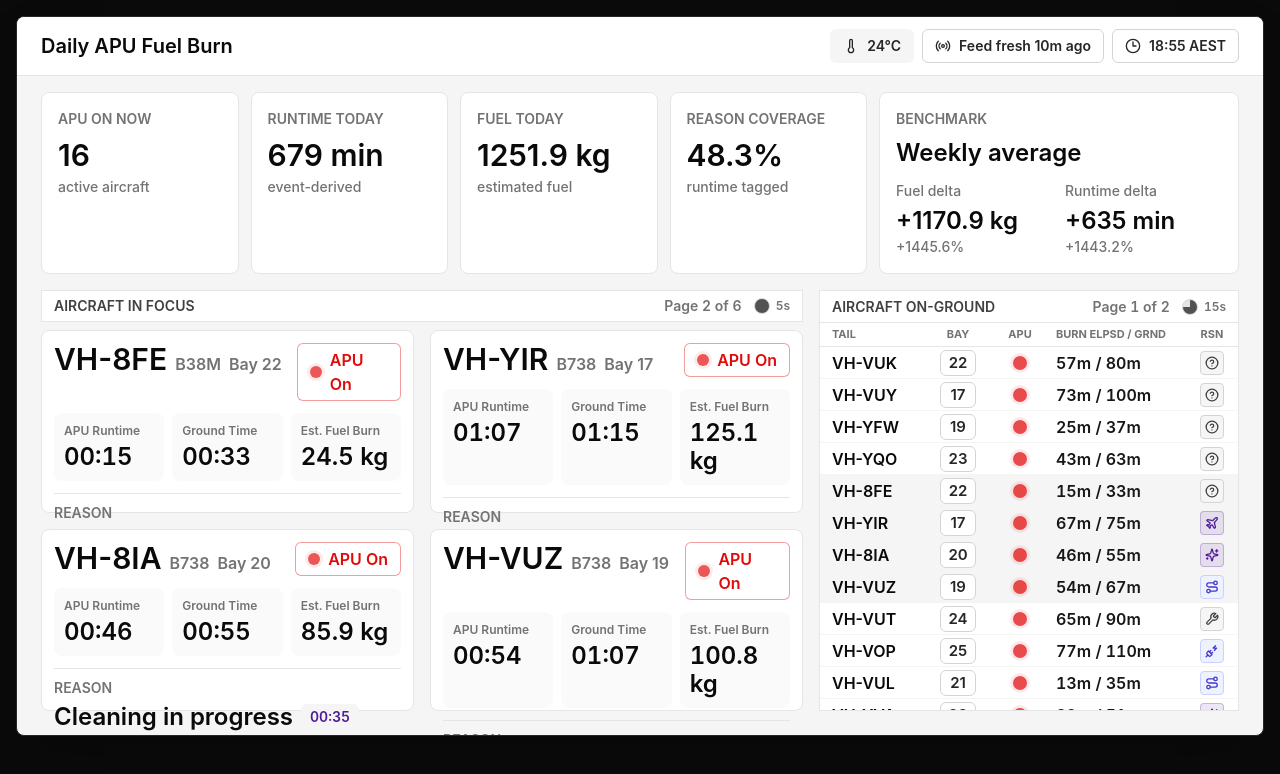
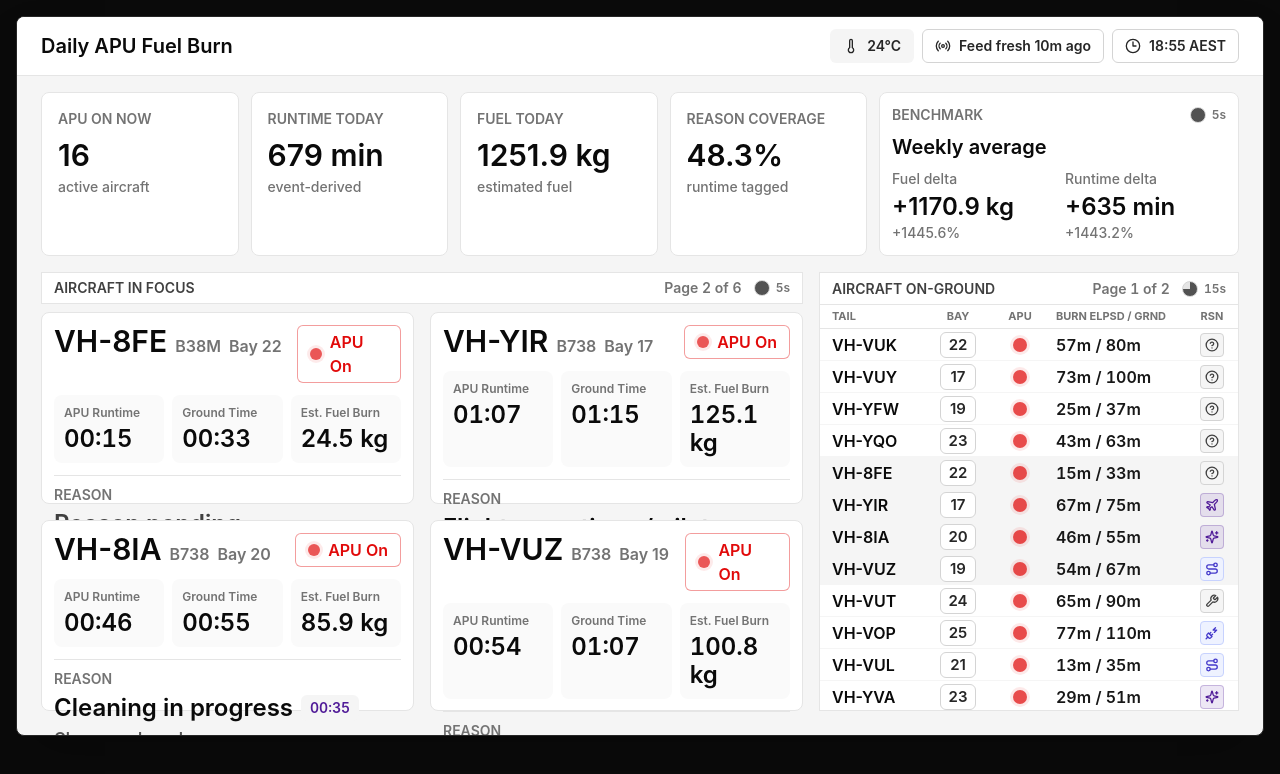
Before and after one commit to ben-dowden/APU-Alerting-Dashboard, a Next.js app: page /senior/bne/wallboard in a window 1280 px wide. Shown: the top 774 px of the page. Built offline with nearby package versions, Linux system fonts and the light colour scheme.

Commit message:
Add-wallboard-rotation-timers

```diff
--- a/components/wallboard/senior-wallboard-layout.tsx
+++ b/components/wallboard/senior-wallboard-layout.tsx
@@ -8,9 +8,7 @@ import {
   deriveCurrentBoard,
   deriveDailyScorecard,
 } from "@/lib/read-models";
-import { WallboardAircraftStage } from "./wallboard-aircraft-stage";
-import { WallboardCommandBar } from "./wallboard-command-bar";
-import { WallboardScorecardBand } from "./wallboard-scorecard-band";
+import { WallboardRotationShell } from "./wallboard-rotation-shell";
 
 const boardNowIso = "2026-05-22T08:55:00.000Z";
 
@@ -62,19 +60,15 @@ export function SeniorWallboardLayout() {
   return (
     <main className="min-h-screen bg-neutral-950 p-4 text-white">
       <div className="mx-auto flex aspect-video max-h-[calc(100vh-2rem)] min-h-[720px] w-full max-w-[1600px] flex-col overflow-hidden rounded-product border border-neutral-800 bg-neutral-100 text-neutral-950 shadow-2xl">
-        <WallboardCommandBar
+        <WallboardRotationShell
+          aircraftCards={aircraftCards}
+          benchmarkBaselines={benchmarkBaselines}
+          benchmarkCurrent={benchmarkCurrent}
           localTimeLabel={formatBneLocalTime(board.nowIso)}
+          scorecard={scorecard}
           sourceFreshnessLabel={sourceFreshnessLabel(board)}
           temperatureLabel={`${board.weather?.temperatureC ?? "--"}°C`}
         />
-
-        <WallboardScorecardBand
-          benchmarkBaselines={benchmarkBaselines}
-          benchmarkCurrent={benchmarkCurrent}
-          scorecard={scorecard}
-        />
-
-        <WallboardAircraftStage aircraft={aircraftCards} />
       </div>
     </main>
   );
--- a/components/wallboard/wallboard-aircraft-stage.tsx
+++ b/components/wallboard/wallboard-aircraft-stage.tsx
@@ -1,21 +1,22 @@
 "use client";
 
-import { useEffect, useMemo, useState } from "react";
+import { useMemo } from "react";
 
 import type { AircraftCardReadModel } from "@/lib/read-models";
 import { WallboardAircraftCarousel } from "./wallboard-aircraft-carousel";
 import { WallboardSideIndex } from "./wallboard-side-index";
+import {
+  remainingFor,
+  wallboardCardPageSize,
+  wallboardCardRotationIntervalMs,
+  wallboardSidebarPageSize,
+  wallboardSidebarRotationIntervalMs,
+} from "./wallboard-rotation";
 
 type WallboardAircraftStageProps = {
   aircraft: AircraftCardReadModel[];
+  elapsedMs: number;
 };
-
-export const wallboardCardPageSize = 4;
-export const wallboardSidebarPageSize = 16;
-export const wallboardCardRotationIntervalMs = 5000;
-export const wallboardSidebarRotationIntervalMs = 20000;
-
-const tickMs = 1000;
 
 const chunkAircraft = (aircraft: AircraftCardReadModel[], pageSize: number) => {
   const pages: AircraftCardReadModel[][] = [];
@@ -27,28 +28,7 @@ const chunkAircraft = (aircraft: AircraftCardReadModel[], pageSize: number) => {
   return pages;
 };
 
-const remainingFor = (elapsedMs: number, intervalMs: number) =>
-  intervalMs - (elapsedMs % intervalMs);
-
-export function WallboardAircraftStage({ aircraft }: WallboardAircraftStageProps) {
-  const [elapsedMs, setElapsedMs] = useState(0);
-  const aircraftSignature = useMemo(
-    () => aircraft.map((aircraftCard) => aircraftCard.tail).join("|"),
-    [aircraft],
-  );
-
-  useEffect(() => {
-    setElapsedMs(0);
-  }, [aircraftSignature]);
-
-  useEffect(() => {
-    const intervalId = window.setInterval(() => {
-      setElapsedMs((currentElapsedMs) => currentElapsedMs + tickMs);
-    }, tickMs);
-
-    return () => window.clearInterval(intervalId);
-  }, [aircraftSignature]);
-
+export function WallboardAircraftStage({ aircraft, elapsedMs }: WallboardAircraftStageProps) {
   const sidebarPages = useMemo(
     () => chunkAircraft(aircraft, wallboardSidebarPageSize),
     [aircraft],
--- /dev/null
+++ b/components/wallboard/wallboard-rotation-shell.tsx
@@ -0,0 +1,70 @@
+"use client";
+
+import { useEffect, useState } from "react";
+
+import type {
+  AircraftCardReadModel,
+  BenchmarkBaselines,
+  BenchmarkCurrent,
+  DailyScorecard,
+} from "@/lib/read-models";
+import { WallboardAircraftStage } from "./wallboard-aircraft-stage";
+import { WallboardCommandBar } from "./wallboard-command-bar";
+import { WallboardScorecardBand } from "./wallboard-scorecard-band";
+import {
+  activeBenchmarkModeForElapsed,
+  remainingFor,
+  wallboardBenchmarkRotationIntervalMs,
+  wallboardRotationTickMs,
+} from "./wallboard-rotation";
+
+type WallboardRotationShellProps = {
+  aircraftCards: AircraftCardReadModel[];
+  benchmarkBaselines: BenchmarkBaselines;
+  benchmarkCurrent: BenchmarkCurrent;
+  localTimeLabel: string;
+  scorecard: DailyScorecard;
+  sourceFreshnessLabel: string;
+  temperatureLabel: string;
+};
+
+export function WallboardRotationShell({
+  aircraftCards,
+  benchmarkBaselines,
+  benchmarkCurrent,
+  localTimeLabel,
+  scorecard,
+  sourceFreshnessLabel,
+  temperatureLabel,
+}: WallboardRotationShellProps) {
+  const [elapsedMs, setElapsedMs] = useState(0);
+  const activeBenchmarkMode = activeBenchmarkModeForElapsed(elapsedMs);
+
+  useEffect(() => {
+    const intervalId = window.setInterval(() => {
+      setElapsedMs((currentElapsedMs) => currentElapsedMs + wallboardRotationTickMs);
+    }, wallboardRotationTickMs);
+
+    return () => window.clearInterval(intervalId);
+  }, []);
+
+  return (
+    <>
+      <WallboardCommandBar
+        localTimeLabel={localTimeLabel}
+        sourceFreshnessLabel={sourceFreshnessLabel}
+        temperatureLabel={temperatureLabel}
+      />
+
+      <WallboardScorecardBand
+        activeBenchmarkMode={activeBenchmarkMode}
+        benchmarkRemainingMs={remainingFor(elapsedMs, wallboardBenchmarkRotationIntervalMs)}
+        benchmarkBaselines={benchmarkBaselines}
+        benchmarkCurrent={benchmarkCurrent}
+        scorecard={scorecard}
+      />
+
+      <WallboardAircraftStage aircraft={aircraftCards} elapsedMs={elapsedMs} />
+    </>
+  );
+}
--- /dev/null
+++ b/components/wallboard/wallboard-rotation.ts
@@ -0,0 +1,25 @@
+import type { BenchmarkMode } from "@/lib/read-models";
+
+export const wallboardCardPageSize = 4;
+export const wallboardSidebarPageSize = 16;
+export const wallboardCardRotationIntervalMs = 5000;
+export const wallboardSidebarRotationIntervalMs = 20000;
+export const wallboardBenchmarkRotationIntervalMs = 5000;
+export const wallboardRotationTickMs = 1000;
+
+export const wallboardBenchmarkModes: BenchmarkMode[] = [
+  "similar_temperature",
+  "weekly_average",
+  "monthly_average",
+  "annual_average",
+];
+
+export const remainingFor = (elapsedMs: number, intervalMs: number) =>
+  intervalMs - (elapsedMs % intervalMs);
+
+export const activeBenchmarkModeForElapsed = (elapsedMs: number) => {
+  const activeIndex =
+    Math.floor(elapsedMs / wallboardBenchmarkRotationIntervalMs) % wallboardBenchmarkModes.length;
+
+  return wallboardBenchmarkModes[activeIndex];
+};
--- a/components/wallboard/wallboard-scorecard-band.tsx
+++ b/components/wallboard/wallboard-scorecard-band.tsx
@@ -1,7 +1,4 @@
-"use client";
-
-import { useEffect, useState } from "react";
-
+import { Badge } from "@/components/ui/badge";
 import {
   deriveBenchmarkPanel,
   type BenchmarkBaselines,
@@ -10,10 +7,14 @@ import {
   type BenchmarkMode,
   type DailyScorecard,
 } from "@/lib/read-models";
+import { wallboardBenchmarkRotationIntervalMs } from "./wallboard-rotation";
+import { WallboardTimerWheel } from "./wallboard-timer-wheel";
 
 type WallboardScorecardBandProps = {
+  activeBenchmarkMode: BenchmarkMode;
   benchmarkBaselines: BenchmarkBaselines;
   benchmarkCurrent: BenchmarkCurrent;
+  benchmarkRemainingMs: number;
   scorecard: DailyScorecard;
 };
 
@@ -22,15 +23,6 @@ type ScorecardMetric = {
   value: string;
   detail: string;
 };
-
-const benchmarkModes: BenchmarkMode[] = [
-  "similar_temperature",
-  "weekly_average",
-  "monthly_average",
-  "annual_average",
-];
-
-const rotationIntervalMs = 5000;
 
 const formatSigned = (value: number) => (value > 0 ? `+${value}` : `${value}`);
 
@@ -50,27 +42,26 @@ const scorecardMetricsFor = (scorecard: DailyScorecard): ScorecardMetric[] => [
 ];
 
 export function WallboardScorecardBand({
+  activeBenchmarkMode,
   benchmarkBaselines,
   benchmarkCurrent,
+  benchmarkRemainingMs,
   scorecard,
 }: WallboardScorecardBandProps) {
-  const [activeBenchmarkIndex, setActiveBenchmarkIndex] = useState(0);
-  const activeMode = benchmarkModes[activeBenchmarkIndex];
-  const benchmark = deriveBenchmarkPanel(benchmarkCurrent, activeMode, benchmarkBaselines);
+  const benchmark = deriveBenchmarkPanel(
+    benchmarkCurrent,
+    activeBenchmarkMode,
+    benchmarkBaselines,
+  );
   const metrics = scorecardMetricsFor(scorecard);
-
-  useEffect(() => {
-    const intervalId = window.setInterval(() => {
-      setActiveBenchmarkIndex((currentIndex) => (currentIndex + 1) % benchmarkModes.length);
-    }, rotationIntervalMs);
-
-    return () => window.clearInterval(intervalId);
-  }, []);
 
   return (
     <div className="grid gap-3 px-6 py-4 xl:grid-cols-[minmax(0,1fr)_360px]">
       <ScorecardMetrics metrics={metrics} />
-      <BenchmarkRotationPanel activeComparison={benchmark.activeComparison} />
+      <BenchmarkRotationPanel
+        activeComparison={benchmark.activeComparison}
+        remainingMs={benchmarkRemainingMs}
+      />
     </div>
   );
 }
@@ -96,25 +87,53 @@ function ScorecardMetrics({ metrics }: { metrics: ScorecardMetric[] }) {
   );
 }
 
-function BenchmarkRotationPanel({ activeComparison }: { activeComparison: BenchmarkComparison }) {
+function BenchmarkRotationPanel({
+  activeComparison,
+  remainingMs,
+}: {
+  activeComparison: BenchmarkComparison;
+  remainingMs: number;
+}) {
+  const title =
+    activeComparison.mode === "similar_temperature"
+      ? "Similar temp. days:"
+      : activeComparison.basisLabel;
+
   return (
     <section
       aria-label="Wallboard benchmark rotation"
       aria-live="polite"
-      className="rounded-product border border-neutral-200 bg-white p-4"
-      data-rotation-interval-ms={rotationIntervalMs}
+      className="rounded-product border border-neutral-200 bg-white p-3"
+      data-rotation-interval-ms={wallboardBenchmarkRotationIntervalMs}
       data-testid="wallboard-benchmark-rotator"
     >
-      <p className="text-sm font-semibold uppercase tracking-normal text-neutral-500">
-        Benchmark
-      </p>
-      <p className="mt-2 text-2xl font-semibold tracking-normal text-neutral-950">
-        {activeComparison.basisLabel}
-      </p>
-      <div className="mt-3 grid grid-cols-2 gap-3">
+      <div className="flex items-center justify-between gap-3">
+        <p className="text-sm font-semibold uppercase tracking-normal text-neutral-500">
+          Benchmark
+        </p>
+        <WallboardTimerWheel
+          intervalMs={wallboardBenchmarkRotationIntervalMs}
+          label="Benchmark rotates"
+          remainingMs={remainingMs}
+        />
+      </div>
+      <div className="mt-2 flex min-w-0 items-center gap-2">
+        <p className="min-w-0 truncate text-xl font-semibold tracking-normal text-neutral-950">
+          {title}
+        </p>
+        {activeComparison.temperatureBandLabel ? (
+          <Badge
+            className="shrink-0 px-2 py-0.5 text-sm leading-5 text-virgin-purple"
+            variant="secondary"
+          >
+            {activeComparison.temperatureBandLabel}
+          </Badge>
+        ) : null}
+      </div>
+      <div className="mt-2 grid grid-cols-2 gap-3">
         <div>
           <p className="text-sm font-medium text-neutral-500">Fuel delta</p>
-          <p className="mt-1 text-2xl font-semibold text-neutral-950">
+          <p className="mt-0.5 text-2xl font-semibold text-neutral-950">
             {formatSigned(activeComparison.fuelDeltaKg)} kg
           </p>
           <p className="text-sm font-medium text-neutral-500">
@@ -123,7 +142,7 @@ function BenchmarkRotationPanel({ activeComparison }: { activeComparison: Benchm
         </div>
         <div>
           <p className="text-sm font-medium text-neutral-500">Runtime delta</p>
-          <p className="mt-1 text-2xl font-semibold text-neutral-950">
+          <p className="mt-0.5 text-2xl font-semibold text-neutral-950">
             {formatSigned(activeComparison.runtimeDeltaMinutes)} min
           </p>
           <p className="text-sm font-medium text-neutral-500">
@@ -131,11 +150,6 @@ function BenchmarkRotationPanel({ activeComparison }: { activeComparison: Benchm
           </p>
         </div>
       </div>
-      {activeComparison.temperatureBandLabel ? (
-        <p className="mt-2 text-sm font-semibold text-virgin-purple">
-          {activeComparison.temperatureBandLabel}
-        </p>
-      ) : null}
     </section>
   );
 }
```
Also changed, not shown: 1 other file (tests, documents, lock files or other folders).
